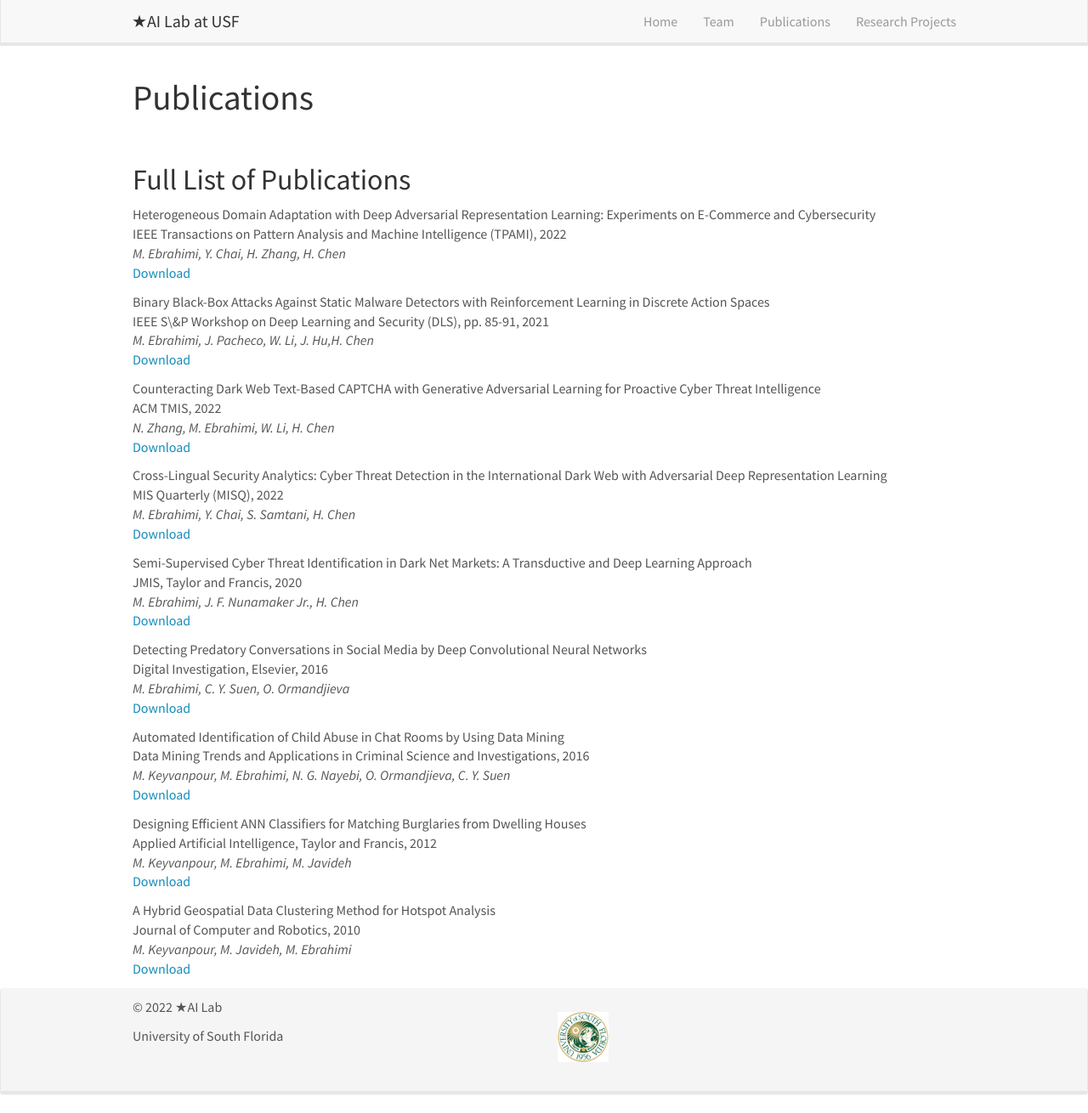
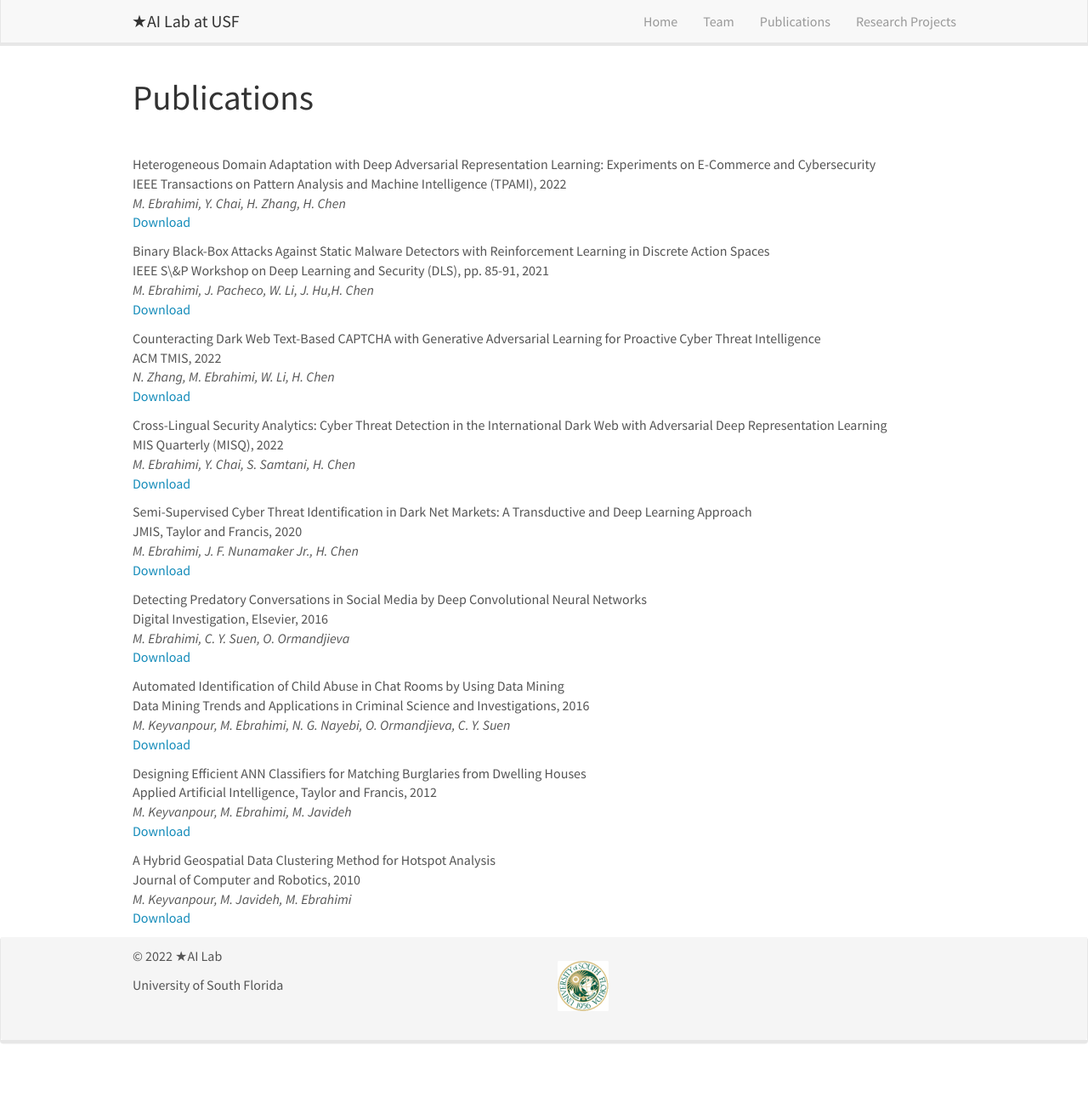
Before and after one commit to star-ailab/star-ailab.github.io, a Jekyll site: the page built from _pages/publications.md, in a window 1280 px wide and 1310 px high. Shown: the whole window at 85% size. Built offline with Jekyll 4.4.1, drawn with Linux system fonts in a browser that asks for light colours; nearby versions of some CDN libraries.

Commit message:
Update publications.md

```diff
--- a/_pages/publications.md
+++ b/_pages/publications.md
@@ -58,7 +58,7 @@
 <em>Milan P Allan</em><br /> Methods of manufacturing superconductor and phononic elements <br /> <a href="https://patents.google.com/patent/US10439125B2/en?inventor=Milan+ALLAN&oq=inventor:(Milan+ALLAN)">US10439125B2 (2016)</a>
 -->
 
-## Full List of Publications
+<!---## Full List of Publications--->
 
 {% for publi in site.data.publist %}
 
```
